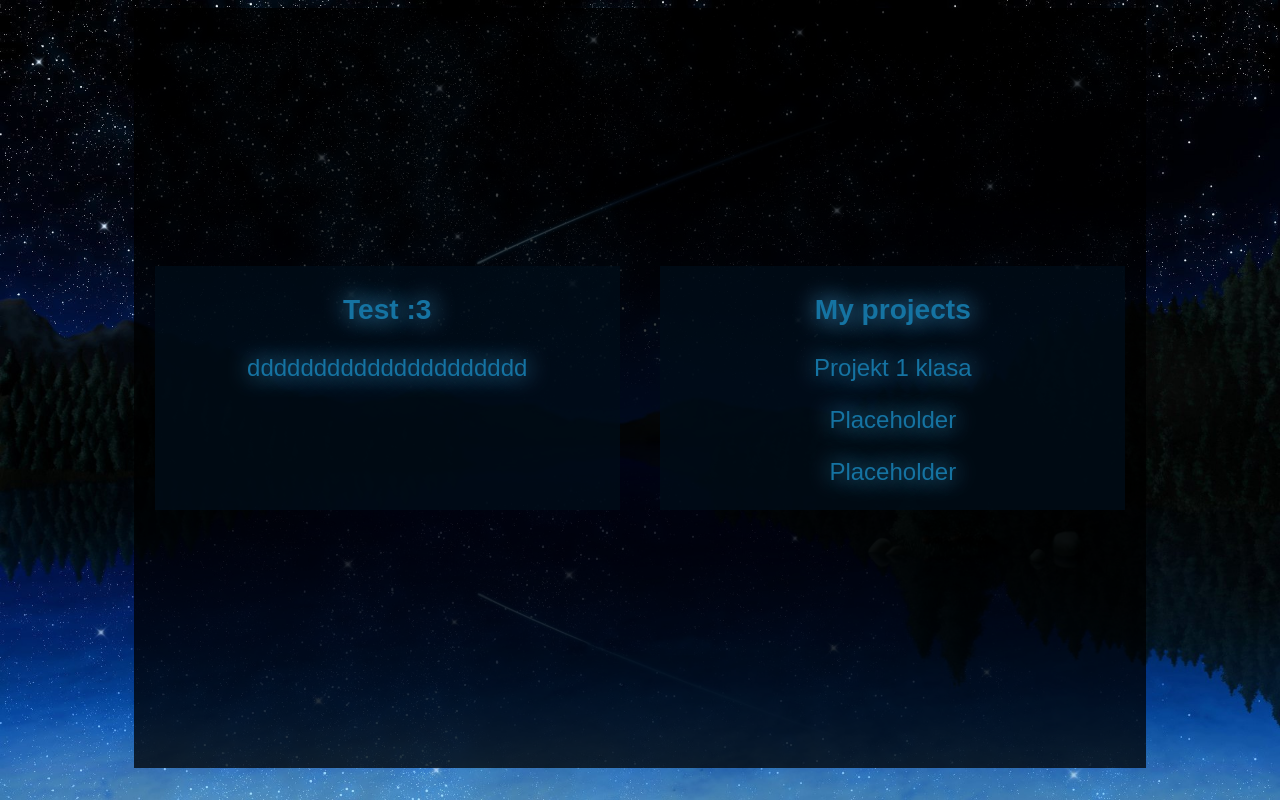
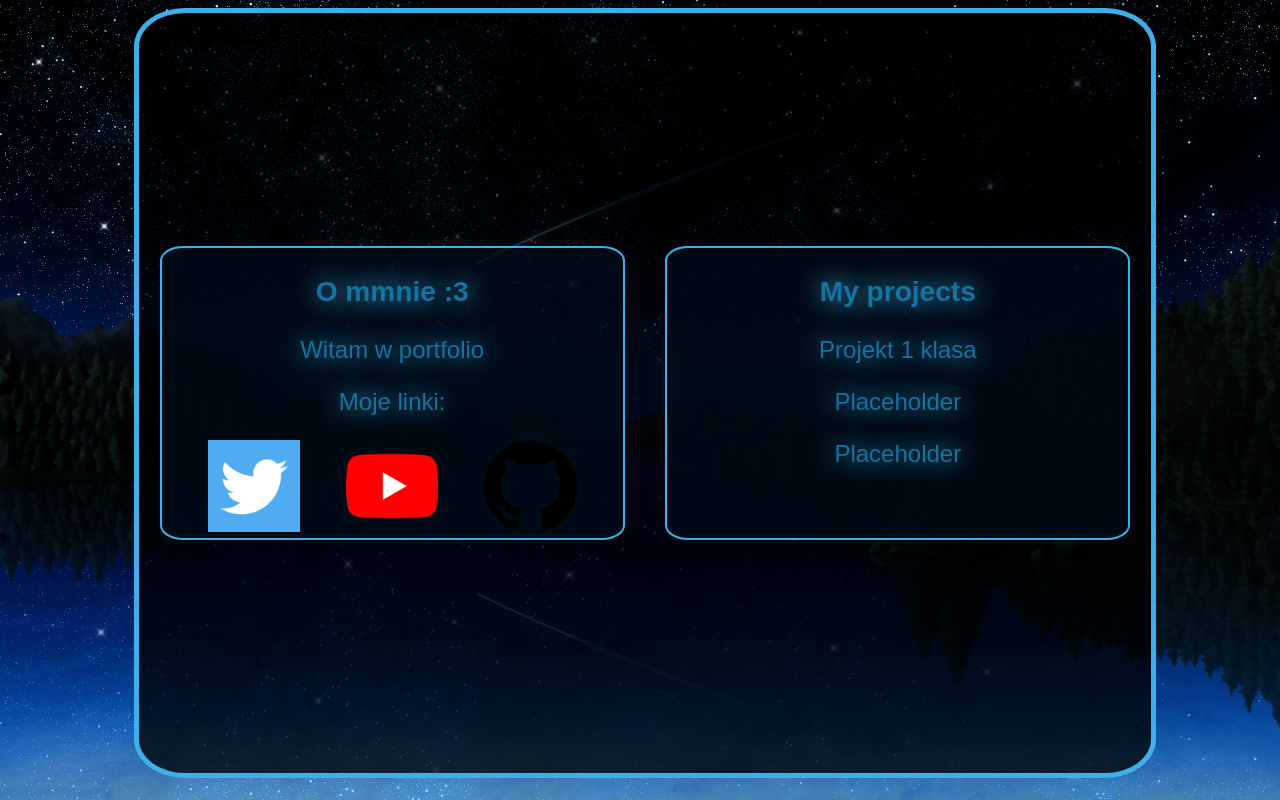
Before and after one commit to KacperGszkola/portfolio, a plain HTML site: page index.html in a window 1280 px wide. Drawn offline with Linux system fonts and the light colour scheme.

Commit message:
Add files via upload

```diff
--- a/index.html
+++ b/index.html
@@ -11,9 +11,15 @@
         <div class="main">
             <div class="other">
                 <h3>
-                    Test :3
+                    O mmnie :3
                 </h3>
-                <p>ddddddddddddddddddddd</p>
+                <p>Witam w portfolio</p>
+                <p>Moje linki:</p>
+                <div class="linki">
+                    <a href=""><img src="twitter.png" alt=""></a>
+                    <a href=""><img src="youtube.png" alt=""></a>
+                    <a href="https://github.com/KacperGszkola"><img src="github.png" alt=""></a>
+                </div>
             </div>
             <div class="projects">
                 <h3>My projects</h3>
--- a/style.css
+++ b/style.css
@@ -16,6 +16,28 @@ html{
     background-color: rgba(0, 0, 0, 0.75);
     display: flex;
     align-items: center;
+    position:relative;
+    z-index: 0;
+    border-radius: 5%;
+    overflow: hidden;
+    animation-name: border;
+    animation-duration: 5s;
+    animation-timing-function: ease-in-out;
+    animation-iteration-count: infinite;
+    border: 5px solid;
+}
+@keyframes border{
+    0% {
+        border-color: #3eb0e9;
+    }
+
+    50% {
+        border-color: #153595;
+    }
+
+    100% {
+        border-color: #3eb0e9;
+    }
 }
 .main{
     color: #1573a2;
@@ -27,11 +49,17 @@ html{
     word-wrap: break-word;
     text-wrap: pretty;
 }
-.main div{
+.main>div{
     background-color:rgba(1, 13, 24, 0.8);
     width: 50%;
     margin: 0 2% 0 2%;
     text-align: center;
+    border-radius: 5%;
+    animation-name: border;
+    animation-duration: 5s;
+    animation-timing-function: ease-in-out;
+    animation-iteration-count: infinite;
+    border: 2px solid;
 }
 .main li, .main ul{
     list-style-type: none;
@@ -47,3 +75,27 @@ a{
     text-decoration: none;
     color:unset;
 }
+.linki{
+    justify-content: center;
+    position:relative;
+    display: flex;
+}
+.linki>a{
+    width: 20%;
+    height: 20%;
+    margin: 0 5% 0 5%;
+}
+.linki img{
+    width: 100%;
+    height: 100%;
+
+}
+.linki img:hover{
+    border-radius: 5%;
+    animation-name: border;
+    animation-duration: 5s;
+    animation-timing-function: ease-in-out;
+    animation-iteration-count: infinite;
+    border: 2px solid;
+    background-color: rgba(255, 255, 255, 0.1);
+}
```
Also changed, not shown: github.png (added), twitter.png (added), youtube.png (added).
